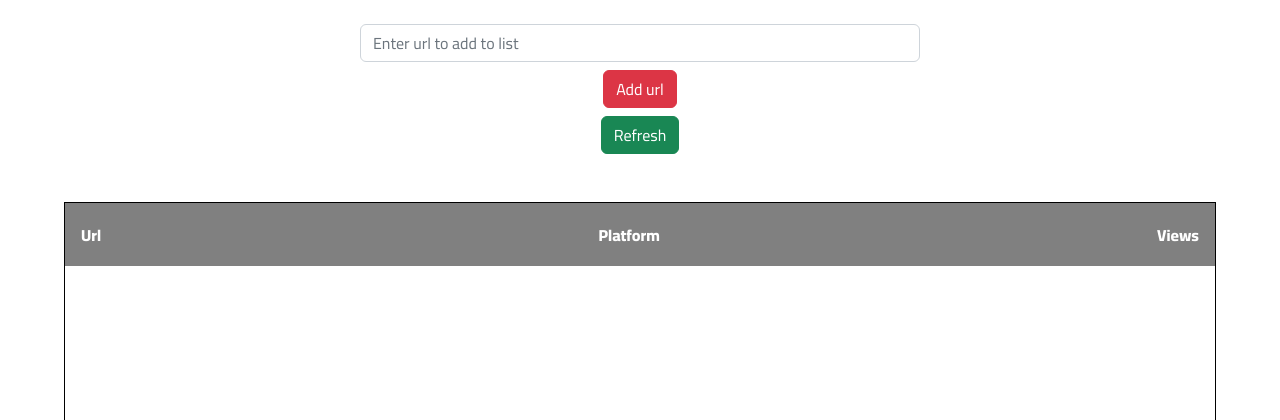
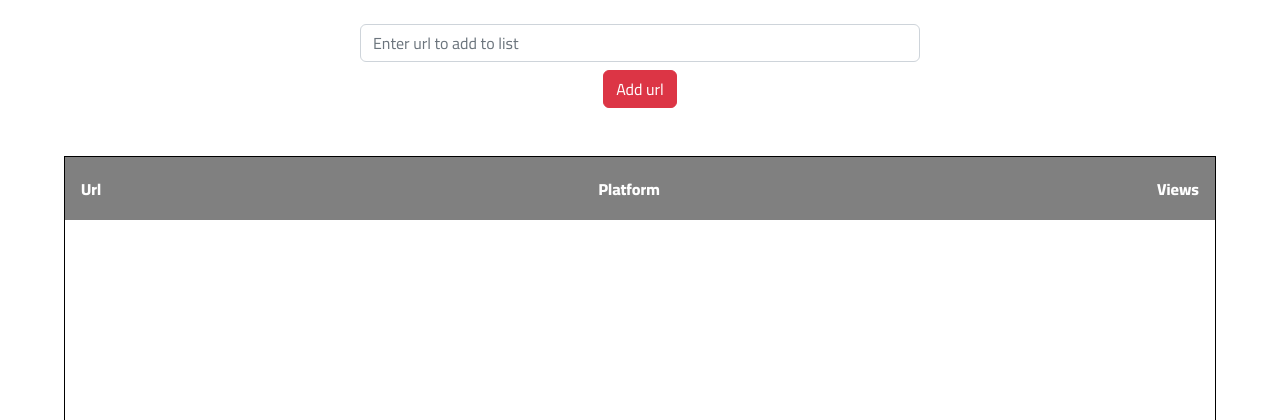
Before and after one commit to Masud2017/social_media_video_view_counter, a Flask app: page /viewer in a window 1280 px wide. Shown: the part 56-476 px from the top of the page. Run offline with Flask 3, Linux system fonts and the light colour scheme; the visitor is signed in with stand-in values (Sample User, id 1); data comes from the database, SQL or seed files in the repository; data that the repository does not hold is empty; some libraries are stand-ins or nearby versions.

Commit message:
updated the instgram api

```diff
--- a/src/templates/views_viewer.html
+++ b/src/templates/views_viewer.html
@@ -106,7 +106,7 @@
     <form class = "input_container">
         <input class = "form-control mt-sm-4" type = "text" placeholder="Enter url to add to list" name = "url" style ="width : 35rem"  id = "url_input" required/>
         <input type = "submit" class = "btn btn-danger mt-sm-2" value = "Add url" id = "addUrl"/>
-        <input type = "submit" class = "btn btn-success mt-sm-2" value = "Refresh" id = "refresh"/>
+        <!-- <input type = "submit" class = "btn btn-success mt-sm-2" value = "Refresh" id = "refresh"/> -->
 
     </form>
     <!-- <form id="emit" method="POST" action='#' class = "input_container">
```
